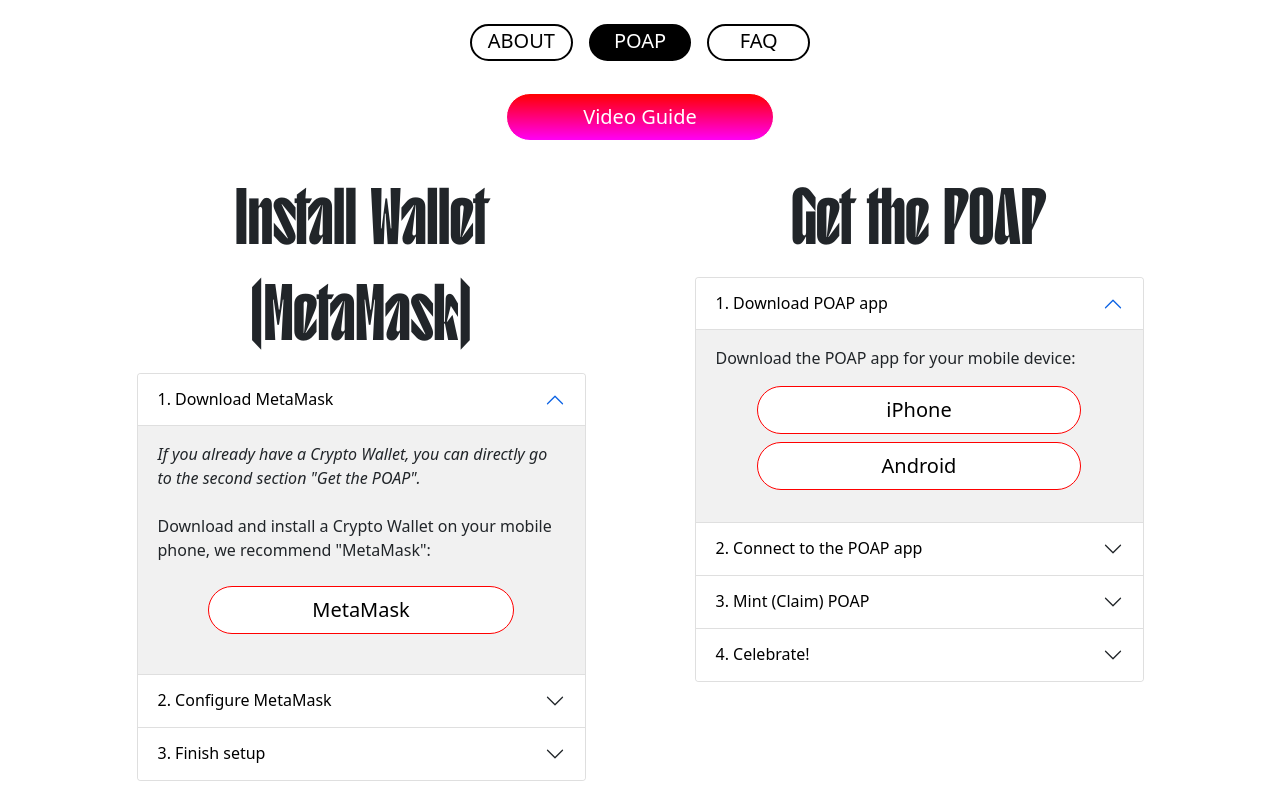
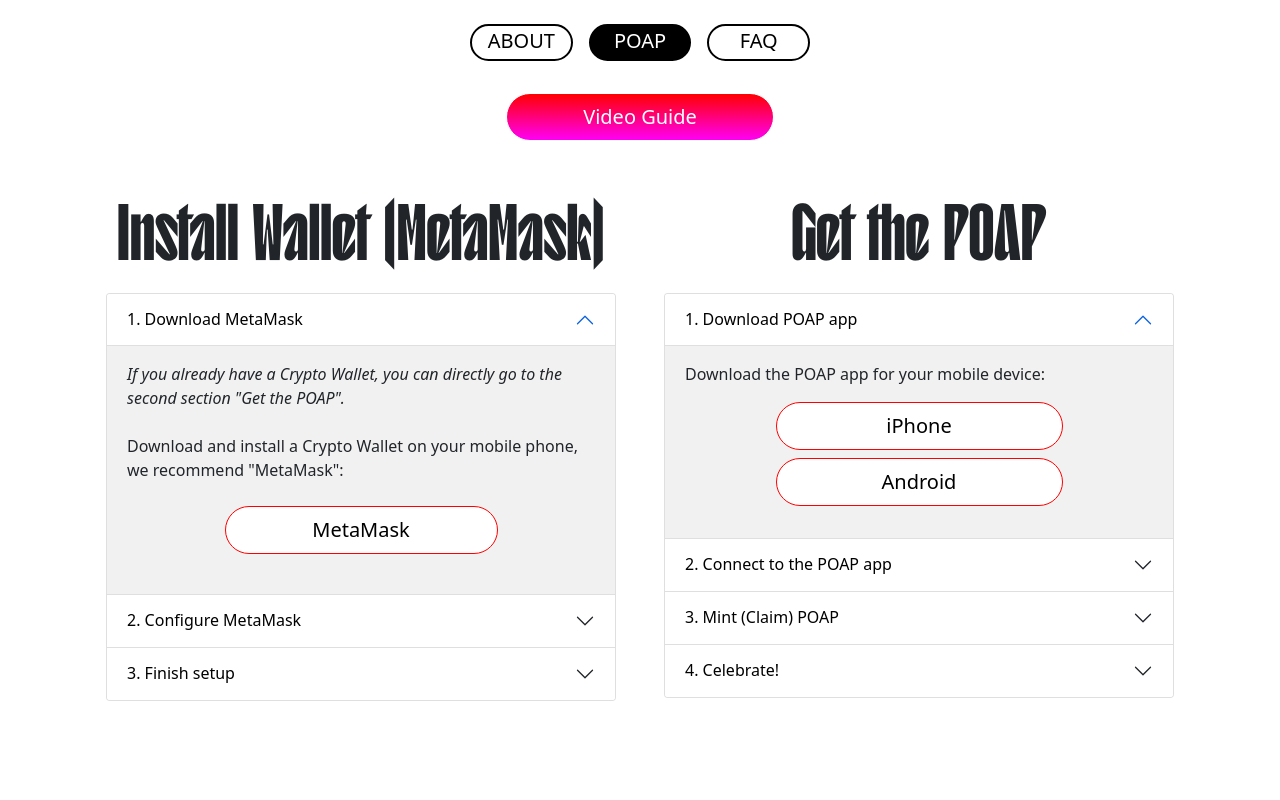
Before and after one commit to pascalschoepfer/electricfilm, a Next.js app: page /poap in a window 1280 px wide. Built offline with nearby package versions, Linux system fonts and the light colour scheme.

Commit message:
further small design changes: - No shadow on title, instead a transparent grey bg - button cleanup - hover cleanup - no bg on sites other than ABOUT

```diff
--- a/pages/poap.js
+++ b/pages/poap.js
@@ -26,7 +26,7 @@
             </div>
             <div className="container d-md-flex">
 
-                <div className="container p-2 col-md-5 col-sm-8 col-11">
+                <div className="container p-md-4 col-md-6 col-sm-8 col-11">
                     <div className="row justify-content-center">
                         <h3 className="korium-title">Install Wallet (MetaMask)</h3>
                         <div className="accordion" id="accordionMM">
@@ -46,7 +46,7 @@
                                             &quot;MetaMask&quot;:
                                         </div>
                                         <div className='my-4 text-center'>
-                                            <a className='btn btn-lg col-9 btn-normal' href='https://metamask.io/download/'
+                                            <a className='btn btn-lg col-9 col-md-7 btn-normal' href='https://metamask.io/download/'
                                                target="_blank" rel="noopener noreferrer">
                                                 MetaMask
                                             </a>
@@ -122,7 +122,7 @@
                         </div>
                     </div>
                 </div>
-                <div className="container p-2 col-md-5 col-sm-8 col-11">
+                <div className="container p-md-4 col-md-6 col-sm-8 col-11">
                     <div className="row justify-content-center">
                         <h3 className="korium-title">Get the POAP</h3>
                         <div className="accordion" id="accordionPOAP">
@@ -138,11 +138,11 @@
                                     <div className="accordion-body">
                                         <div>Download the POAP app for your mobile device:</div>
                                         <div className="row my-3 justify-content-center">
-                                            <a className='btn btn-lg col-9 mb-2 btn-normal' href='https://poap.xyz/ios'
+                                            <a className='btn btn-lg col-9 col-md-7 mb-2 btn-normal' href='https://poap.xyz/ios'
                                                target="_blank" rel="noopener noreferrer">
                                                 iPhone
                                             </a>
-                                            <a className='btn btn-lg col-9 btn-normal' href='https://poap.xyz/android'
+                                            <a className='btn btn-lg col-9 col-md-7 btn-normal' href='https://poap.xyz/android'
                                                target="_blank" rel="noopener noreferrer">
                                                 Android
                                             </a>
```
Also changed, not shown: 1 other file (tests, documents, lock files or other folders).
